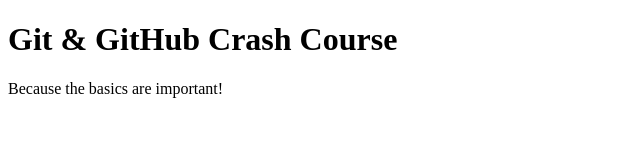
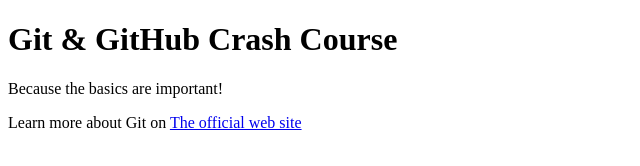
Before and after one commit to yaronchn/github-crush-course, a plain HTML site: page index.html in a window 1280 px wide. Shown: the whole page, without its empty margins (0-640 px from the left). Drawn offline with Linux system fonts and the light colour scheme.

Commit message:
add link

```diff
--- a/index.html
+++ b/index.html
@@ -1,13 +1,17 @@
 <!DOCTYPE html>
 <html lang="en">
+
 <head>
   <meta charset="UTF-8" />
   <meta http-equiv="X-UA-Compatible" content="IE=edge" />
   <meta name="viewport" content="width=device-width, initial-scale=1.0" />
   <title>Git & GitHub Crash Course</title>
 </head>
+
 <body>
   <h1>Git & GitHub Crash Course</h1>
   <p>Because the basics are important!</p>
+  <p> Learn more about Git on <a href='#'>The official web site </a>
 </body>
+
 </html>
```
Lines whose indentation alone changed are shown as unchanged.
